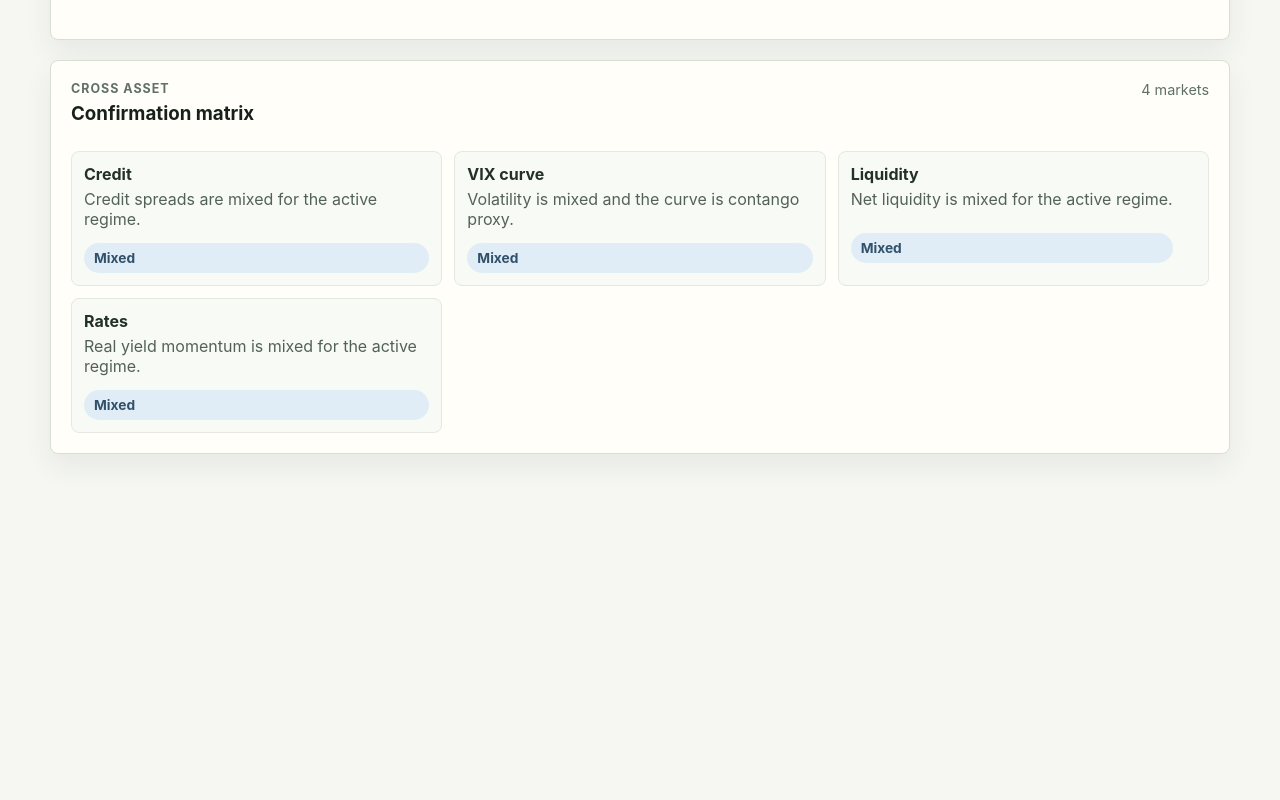
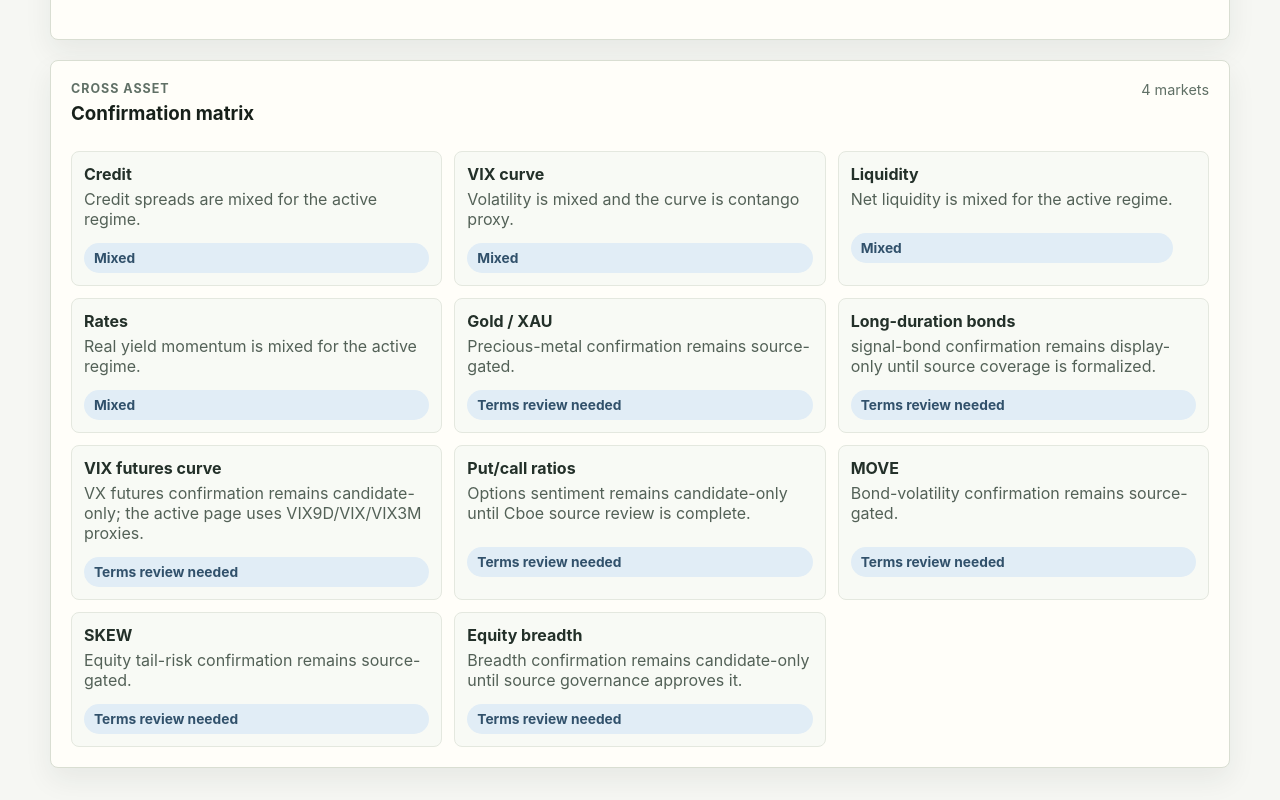
Before and after one commit to zifanzhou1024/market-weather-map, a React (Vite) app: page /regime-map in a window 1280 px wide. Shown: the part 2215-3015 px from the top of the page. Before the commit the page ends 2701 px from the top, so only its background shows below. Built offline with nearby package versions, Linux system fonts and the light colour scheme.

Commit message:
feat: show candidate regime confirmations

```diff
--- a/src/components/CrossAssetConfirmationMatrix.tsx
+++ b/src/components/CrossAssetConfirmationMatrix.tsx
@@ -7,12 +7,43 @@ function removeAdviceTerms(value: string) {
   return value.replace(adviceTerms, "signal");
 }
 
+type ConfirmationItem = RegimeSnapshotFile["confirmations"][number];
+
+interface CandidateConfirmationItem {
+  id: string;
+  label: string;
+  message: string;
+  status: string;
+}
+
+function normalizeConfirmationKey(value: string) {
+  return value.trim().toLowerCase().replace(/[^a-z0-9]+/g, "_").replace(/^_+|_+$/g, "");
+}
+
+function formatConfirmationStatus(value: string) {
+  return value === "terms_review_needed" ? "Terms review needed" : formatStateLabel(value);
+}
+
 export default function CrossAssetConfirmationMatrix({
+  candidateItems = [],
   items
 }: {
+  candidateItems?: CandidateConfirmationItem[];
   items: RegimeSnapshotFile["confirmations"];
 }) {
-  if (!items.length) {
+  const activeIds = new Set(items.map((item) => normalizeConfirmationKey(item.id)));
+  const activeLabels = new Set(items.map((item) => normalizeConfirmationKey(item.label)));
+  const dedupedCandidates = candidateItems.filter((item) => {
+    const id = normalizeConfirmationKey(item.id);
+    const label = normalizeConfirmationKey(item.label);
+    return !activeIds.has(id) && !activeLabels.has(label);
+  });
+  const displayItems: Array<ConfirmationItem & { candidateOnly?: boolean }> = [
+    ...items,
+    ...dedupedCandidates.map((item) => ({ ...item, candidateOnly: true }))
+  ];
+
+  if (!displayItems.length) {
     return (
       <section className="panel">
         <div className="section-header">
@@ -36,13 +67,16 @@ export default function CrossAssetConfirmationMatrix({
         <p>{items.length} markets</p>
       </div>
       <div className="confirmation-matrix">
-        {items.map((item) => (
-          <article className="confirmation-matrix__item" key={item.id}>
+        {displayItems.map((item) => (
+          <article
+            className={`confirmation-matrix__item${item.candidateOnly ? " candidate-only" : ""}`}
+            key={item.id}
+          >
             <div>
               <h4>{item.label}</h4>
               <p>{removeAdviceTerms(item.message)}</p>
             </div>
-            <span className="status-pill status-partial">{formatStateLabel(item.status)}</span>
+            <span className="status-pill status-partial">{formatConfirmationStatus(item.status)}</span>
           </article>
         ))}
       </div>
--- a/src/routes/RegimeMap.tsx
+++ b/src/routes/RegimeMap.tsx
@@ -17,6 +17,57 @@ interface RouteState {
   scoreSummary: ScoreSummaryFile;
   snapshot: RegimeSnapshotFile;
 }
+
+const candidateConfirmationRows = [
+  {
+    id: "gold_xau",
+    label: "Gold / XAU",
+    message: "Precious-metal confirmation remains source-gated.",
+    status: "terms_review_needed"
+  },
+  {
+    id: "long_duration_bonds",
+    label: "Long-duration bonds",
+    message: "Long-bond confirmation remains display-only until source coverage is formalized.",
+    status: "terms_review_needed"
+  },
+  {
+    id: "vix_futures_curve",
+    label: "VIX futures curve",
+    message: "VX futures confirmation remains candidate-only; the active page uses VIX9D/VIX/VIX3M proxies.",
+    status: "terms_review_needed"
+  },
+  {
+    id: "put_call_ratios",
+    label: "Put/call ratios",
+    message: "Options sentiment remains candidate-only until Cboe source review is complete.",
+    status: "terms_review_needed"
+  },
+  {
+    id: "move_index",
+    label: "MOVE",
+    message: "Bond-volatility confirmation remains source-gated.",
+    status: "terms_review_needed"
+  },
+  {
+    id: "skew_index",
+    label: "SKEW",
+    message: "Equity tail-risk confirmation remains source-gated.",
+    status: "terms_review_needed"
+  },
+  {
+    id: "equity_breadth",
+    label: "Equity breadth",
+    message: "Breadth confirmation remains candidate-only until source governance approves it.",
+    status: "terms_review_needed"
+  },
+  {
+    id: "liquidity",
+    label: "Liquidity",
+    message: "Liquidity confirmation remains visible as a candidate row only if no active liquidity confirmation exists.",
+    status: "terms_review_needed"
+  }
+];
 
 function DirectionCard({ label, direction }: DirectionCardProps) {
   return (
@@ -78,7 +129,10 @@ export default function RegimeMap() {
           </section>
           <RegimeQuadrantChart trail={data.snapshot.quadrant_trail} />
           <YieldDecompositionChart data={data.snapshot.yield_decomposition} />
-          <CrossAssetConfirmationMatrix items={data.snapshot.confirmations} />
+          <CrossAssetConfirmationMatrix
+            candidateItems={candidateConfirmationRows}
+            items={data.snapshot.confirmations}
+          />
         </div>
       ) : null}
     </main>
```
Also changed, not shown: 2 other files (tests, documents, lock files or other folders).
